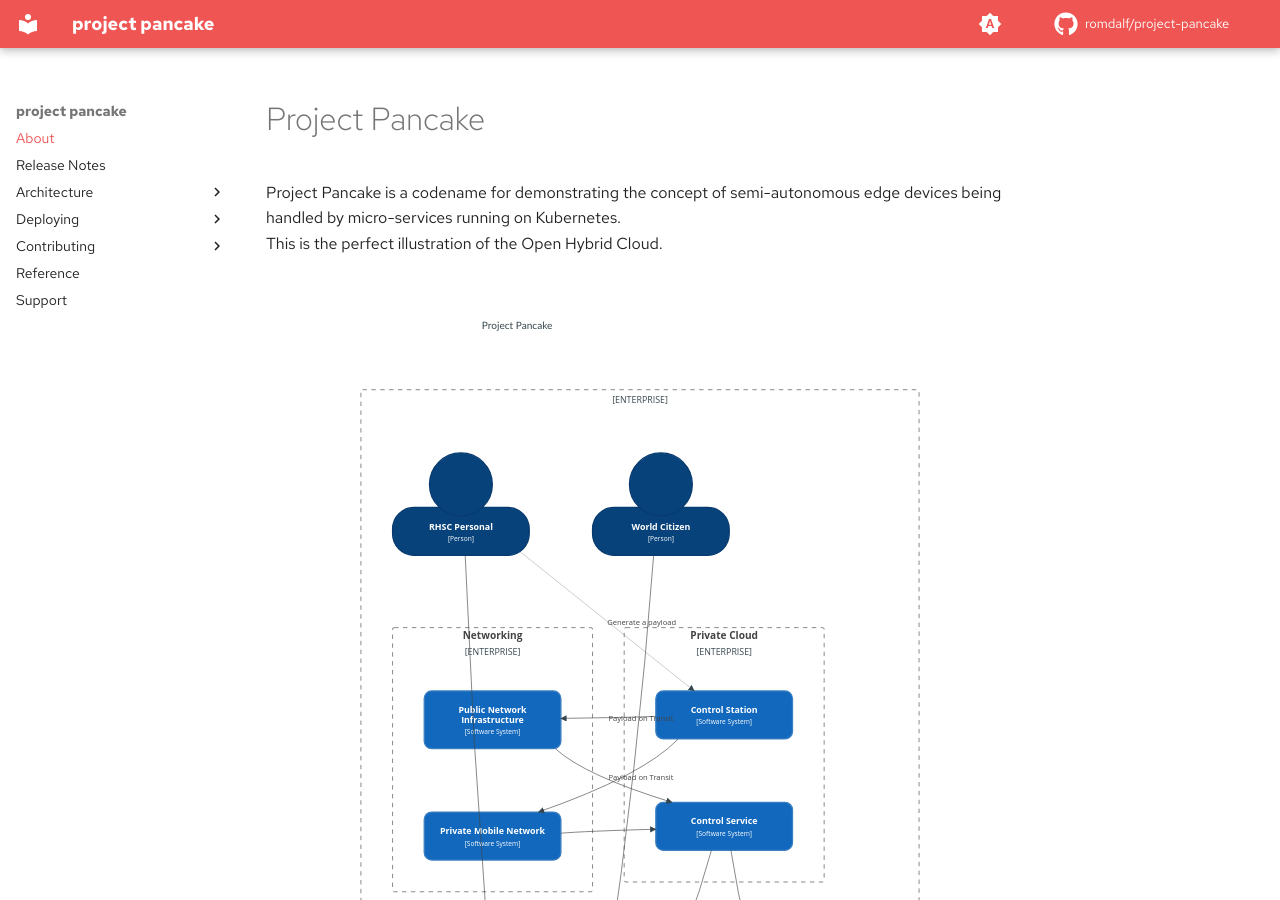
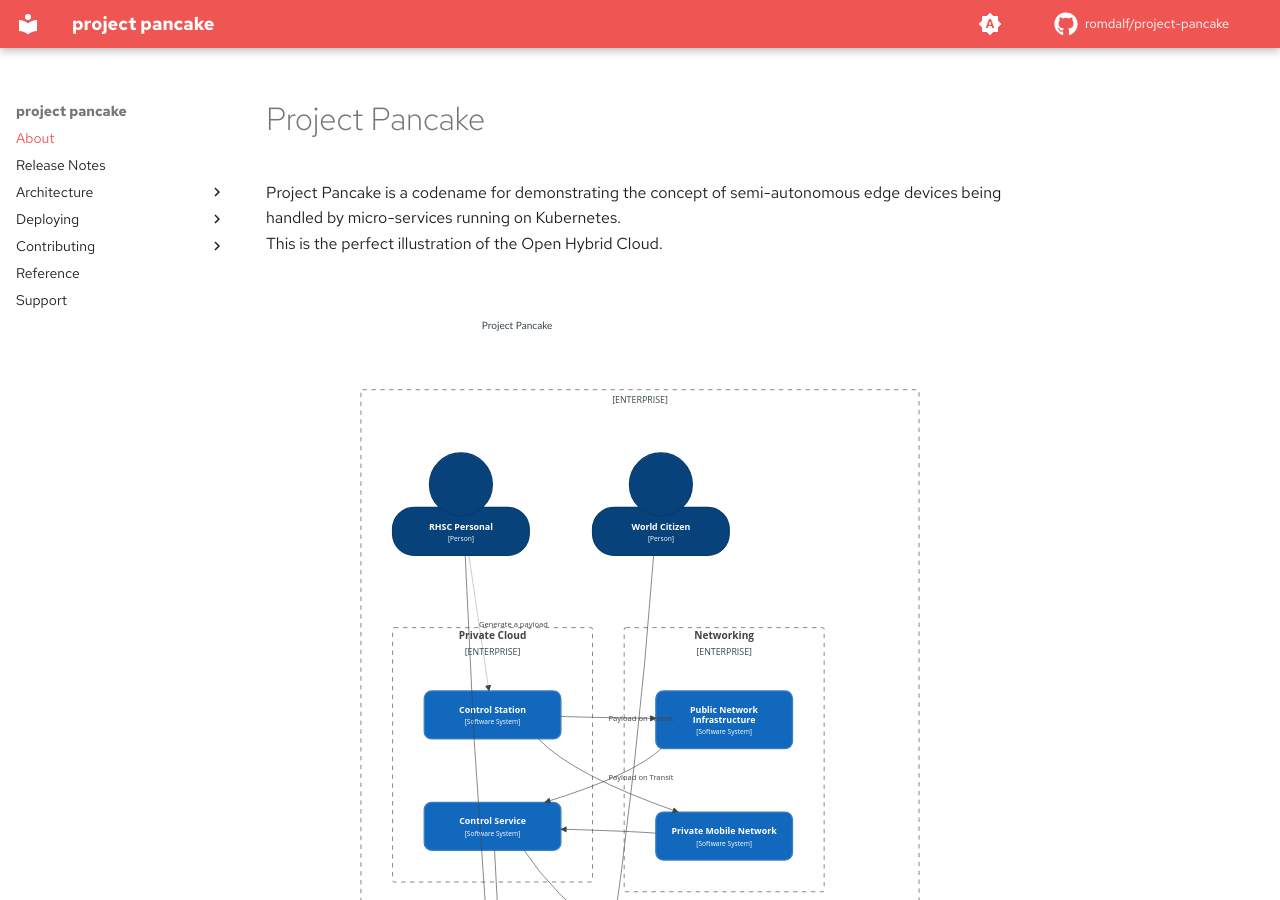
Before and after one commit to beezy-cloud/project-pancake, an MkDocs documentation site: the page built from docs/index.md, in a window 1280 px wide and 900 px high. Built offline with MkDocs 1.6.1 and Material for MkDocs 9.7.7, drawn with Linux system fonts in a browser that asks for light colours; some web fonts are replaced; comment, search, counter and statistics services are not loaded.

Commit message:
update doc

```diff
--- a/docs/index.md
+++ b/docs/index.md
@@ -11,14 +11,14 @@ This is the perfect illustration of the Open Hybrid Cloud.
         Person(Personal, "RHSC Personal")
         Person(Public, "World Citizen")
 
+        Enterprise_Boundary(b3, "Private Cloud"){
+          System(ControlStation, "Control Station")
+          System(ControlService, "Control Service")
+        }
+
         Enterprise_Boundary(b6, "Networking"){
           System(PubNetwork, "Public Network Infrastructure")
           System(PrvNetwork, "Private Mobile Network")
-        }
-
-        Enterprise_Boundary(b3, "Private Cloud"){
-          System(ControlStation, "Control Station")
-          System(ControlService, "Control Service")
         }
 
         Enterprise_Boundary(b2, "Public Cloud") {
```
